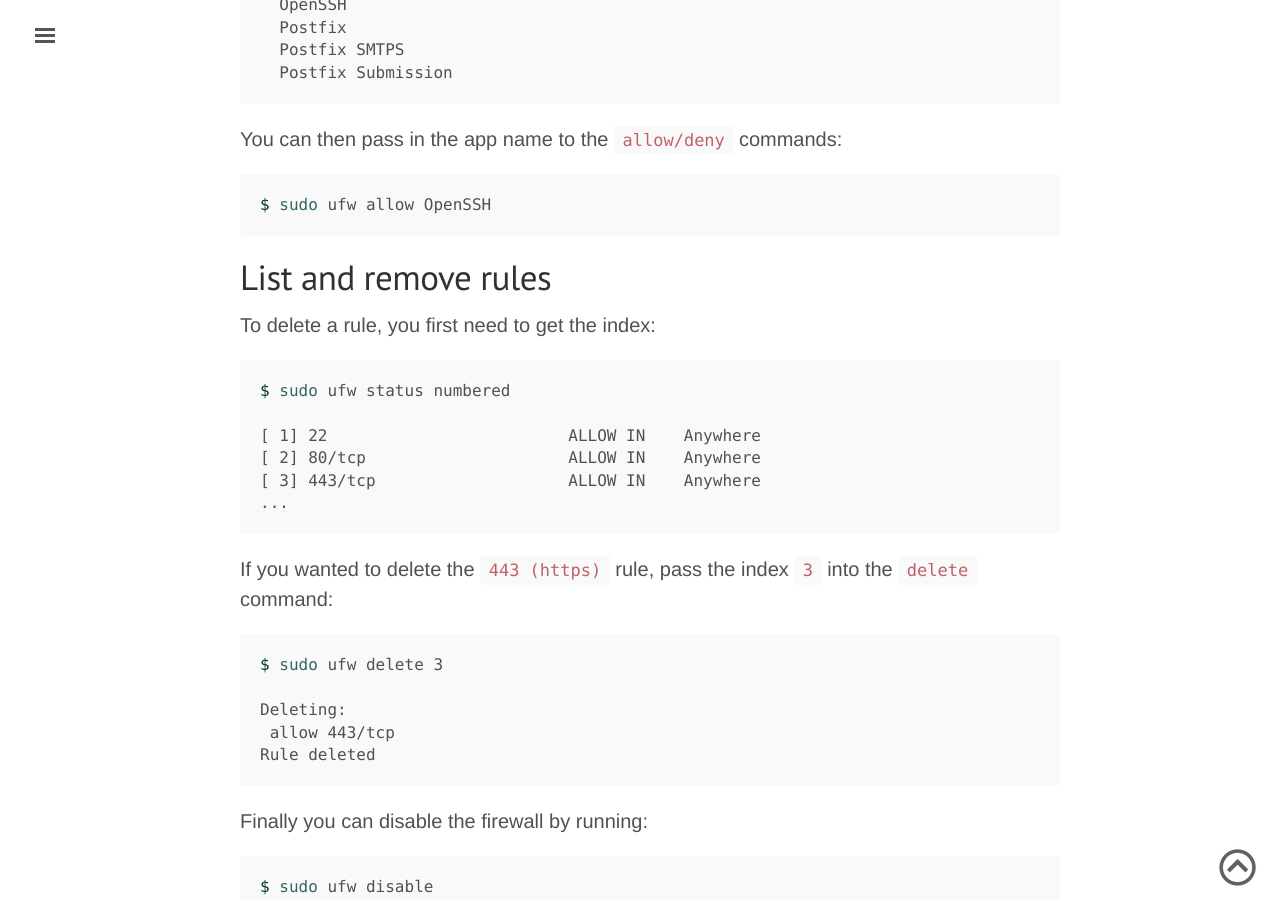
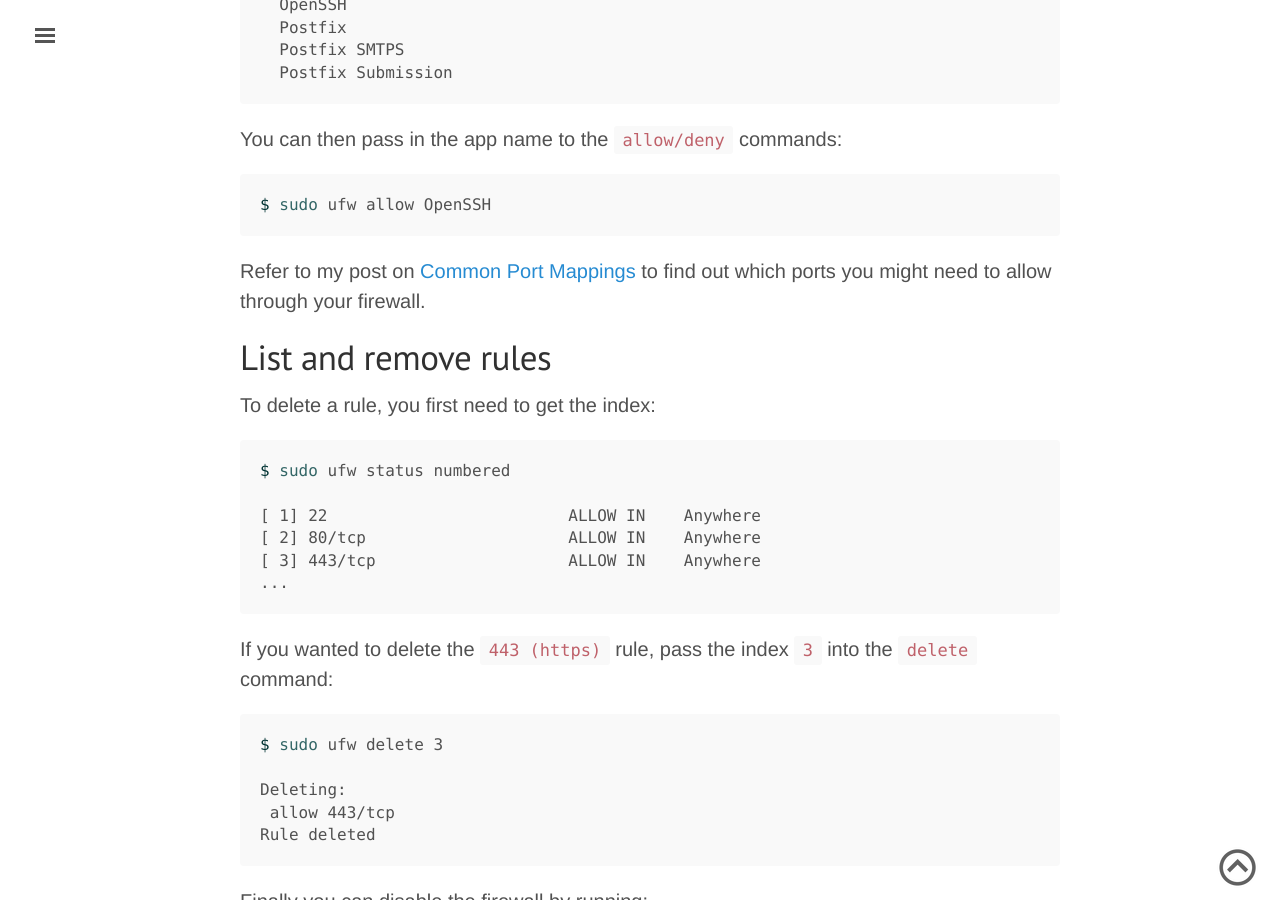
Before and after one commit to raharrison/ryanharrison.co.uk, a Jekyll site: the page built from _posts/2018-07-30-ubuntu-server-setup-part-3-setup-firewall.md, in a window 1280 px wide and 900 px high, scrolled down 2146 px. Built offline with Jekyll 4.4.1, drawn with Linux system fonts in a browser that asks for light colours; comment, search, counter and statistics services are not loaded.

Commit message:
Add link to common port mappings post

````diff
--- a/_posts/2018-07-30-ubuntu-server-setup-part-3-setup-firewall.md
+++ b/_posts/2018-07-30-ubuntu-server-setup-part-3-setup-firewall.md
@@ -90,6 +90,8 @@ You can then pass in the app name to the `allow/deny` commands:
 $ sudo ufw allow OpenSSH
 ```
 
+Refer to my post on [Common Port Mappings]({{ site.baseurl }}{% post_url 2016-01-26-common-port-mappings %}) to find out which ports you might need to allow through your firewall.
+
 ## List and remove rules
 
 To delete a rule, you first need to get the index:
````
